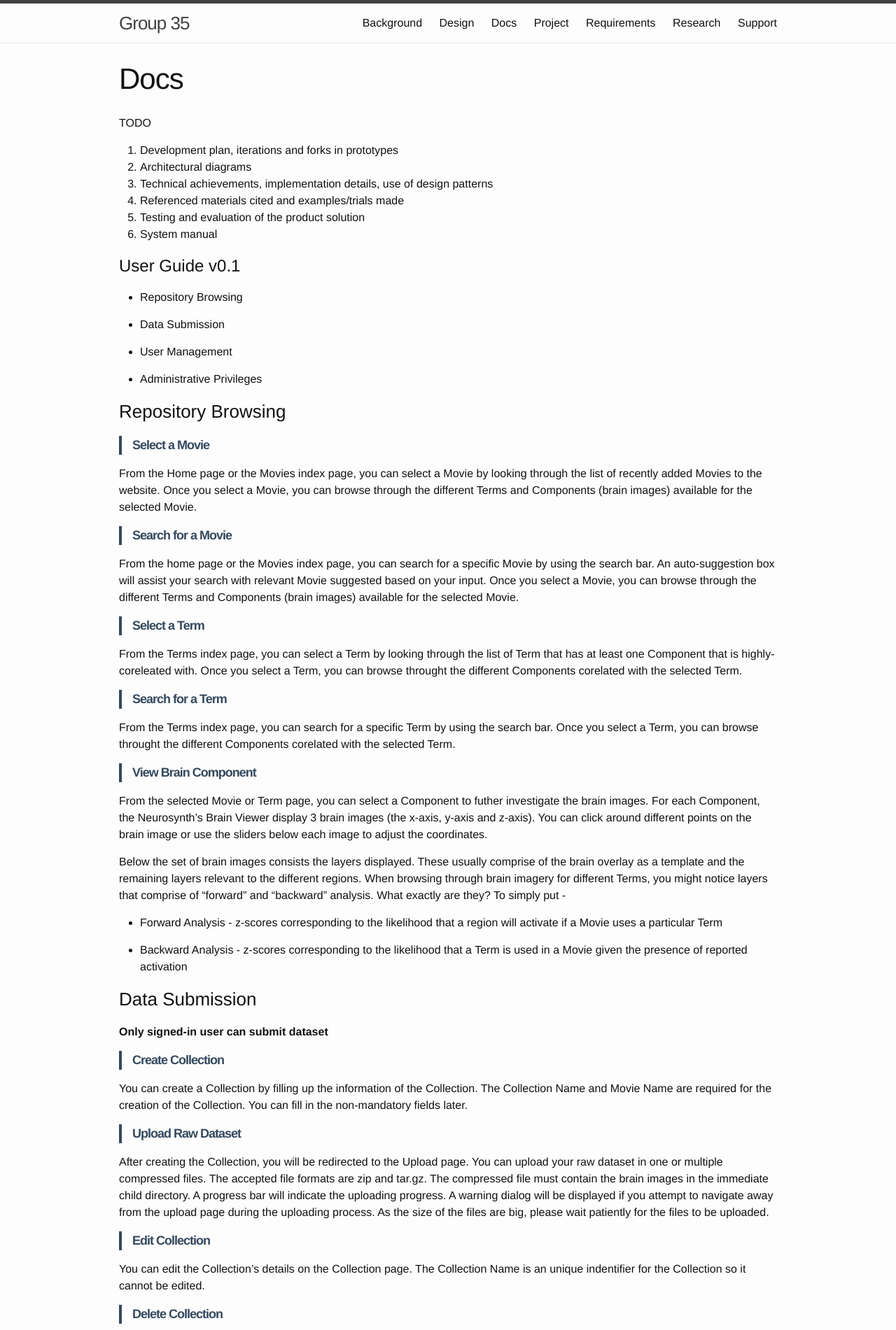
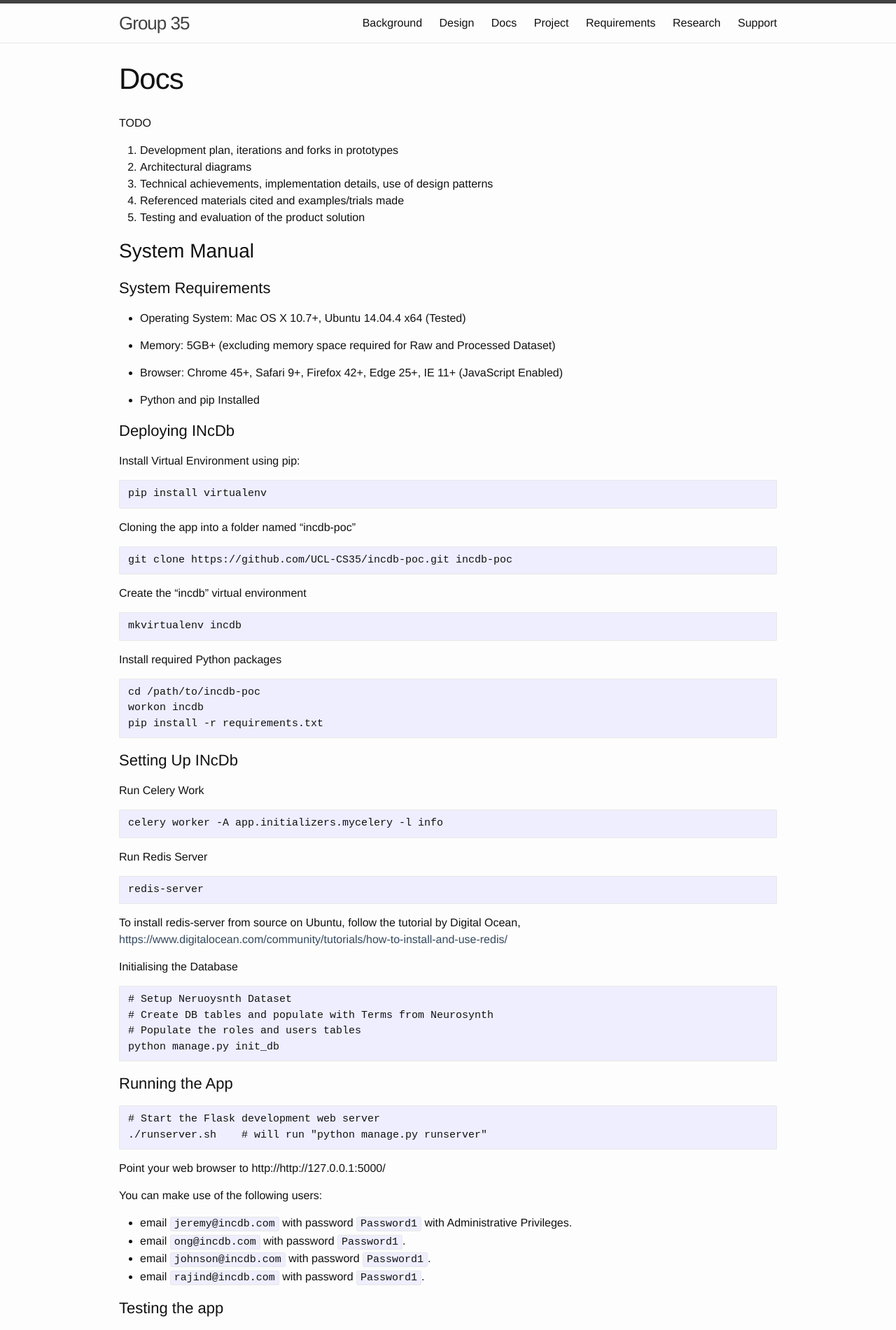
Before and after one commit to UCL-CS35/group35, a Jekyll site: the page built from 2015/group35/docs.md, in a window 1280 px wide. Shown: the top 1901 px of the page at 70% size. Built offline with Jekyll 4.4.1, drawn with Linux system fonts in a browser that asks for light colours; some of the changed text lies outside the part shown.

Commit message:
System Manual

```diff
--- a/2015/group35/docs.md
+++ b/2015/group35/docs.md
@@ -11,17 +11,101 @@ TODO
 6. Technical achievements, implementation details, use of design patterns
 8. Referenced materials cited and examples/trials made
 9. Testing and evaluation of the product solution
-10. System manual
 
-# User Guide v0.1
+## System Manual
 
-* Repository Browsing
+### System Requirements
 
-* Data Submission
+* Operating System: Mac OS X 10.7+, Ubuntu 14.04.4 x64 (Tested)
 
-* User Management
+* Memory: 5GB+ (excluding memory space required for Raw and Processed Dataset)
 
-* Administrative Privileges
+* Browser: Chrome 45+, Safari 9+, Firefox 42+, Edge 25+, IE 11+ (JavaScript Enabled)
+
+* Python and pip Installed
+
+### Deploying INcDb
+
+Install Virtual Environment using pip:
+
+	pip install virtualenv
+
+Cloning the app into a folder named "incdb-poc"
+
+	git clone https://github.com/UCL-CS35/incdb-poc.git incdb-poc
+
+Create the "incdb" virtual environment
+
+	mkvirtualenv incdb
+
+Install required Python packages
+
+	cd /path/to/incdb-poc
+	workon incdb
+	pip install -r requirements.txt
+
+### Setting Up INcDb
+
+Run Celery Work
+
+	celery worker -A app.initializers.mycelery -l info
+
+Run Redis Server
+
+	redis-server
+
+To install redis-server from source on Ubuntu, follow the tutorial by Digital Ocean, <https://www.digitalocean.com/community/tutorials/how-to-install-and-use-redis/>
+
+Initialising the Database
+
+	# Setup Neruoysnth Dataset
+	# Create DB tables and populate with Terms from Neurosynth
+	# Populate the roles and users tables
+	python manage.py init_db
+
+### Running the App
+
+	# Start the Flask development web server
+	./runserver.sh    # will run "python manage.py runserver"
+
+Point your web browser to http://http://127.0.0.1:5000/
+
+You can make use of the following users:
+
+* email `jeremy@incdb.com` with password `Password1` with Administrative Privileges.
+* email `ong@incdb.com` with password `Password1`.
+* email `johnson@incdb.com` with password `Password1`.
+* email `rajind@incdb.com` with password `Password1`.
+
+### Testing the app
+
+    # Run all the automated tests in the tests/ directory
+    ./runtests.sh         # will run "py.test -s tests/"
+
+### Known Issues
+
+> Out of Memory during Installation of Python Packages
+
+As `matplotlib` and `nilearn` both require a large memory space during installation, the remote server might run out of memory. One way to overcome this issue is to add Swap on the server. Swap is created from the hard drive space and used by the operating system to store data for a non-permanent basis when it run out memory in the RAM to hold the data.
+
+If you face the Out of Memory issue, follow the tutorial by Digital Ocean to add Swap to your remote server. <https://www.digitalocean.com/community/tutorials/how-to-add-swap-on-ubuntu-14-04>
+
+> Trouble installing SciPy and NumPy
+
+Try installing the dependencies of `python-scipy` and `python-numpy` using the following command:
+
+	sudo apt-get build-dep python-numpy python-scipy
+
+### Troubleshooting
+
+* If you make changes in the Models and run into DB schema issues, delete the sqlite DB file `app.sqlite`.
+
+* If you have any other troubles with setting up INcDb, tell us on the [Discussion Forum](../support/).
+
+
+<hr>
+
+## User Guide v0.1
 
 ### Repository Browsing
 
--- a/_sass/_base.scss
+++ b/_sass/_base.scss
@@ -95,7 +95,7 @@ li {
  * Headings
  */
 h1, h2, h3, h4, h5, h6 {
-    font-weight: $base-font-weight;
+    font-weight: $base-font-weight + 100;
 }
 
 
--- a/_sass/_layout.scss
+++ b/_sass/_layout.scss
@@ -217,26 +217,26 @@
     margin-bottom: $spacing-unit;
 
     h2 {
-        font-size: 32px;
+        font-size: 28px;
 
         @include media-query($on-laptop) {
-            font-size: 28px;
+            font-size: 24px;
         }
     }
 
     h3 {
-        font-size: 26px;
-
-        @include media-query($on-laptop) {
-            font-size: 22px;
-        }
-    }
-
-    h4 {
-        font-size: 20px;
+        font-size: 22px;
 
         @include media-query($on-laptop) {
             font-size: 18px;
         }
     }
+
+    h4 {
+        font-size: 16px;
+
+        @include media-query($on-laptop) {
+            font-size: 12px;
+        }
+    }
 }
```
Also changed, not shown: 3 other files.
